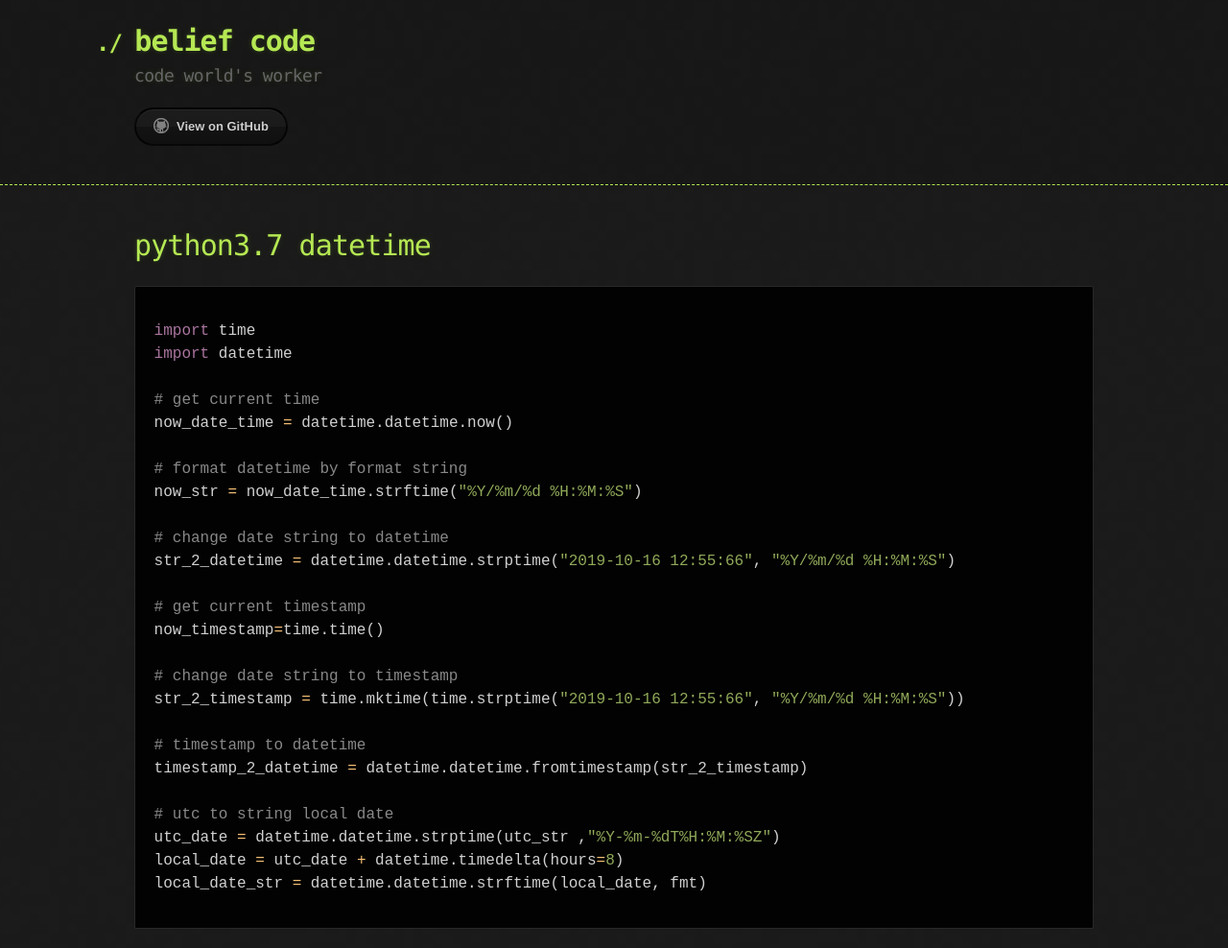
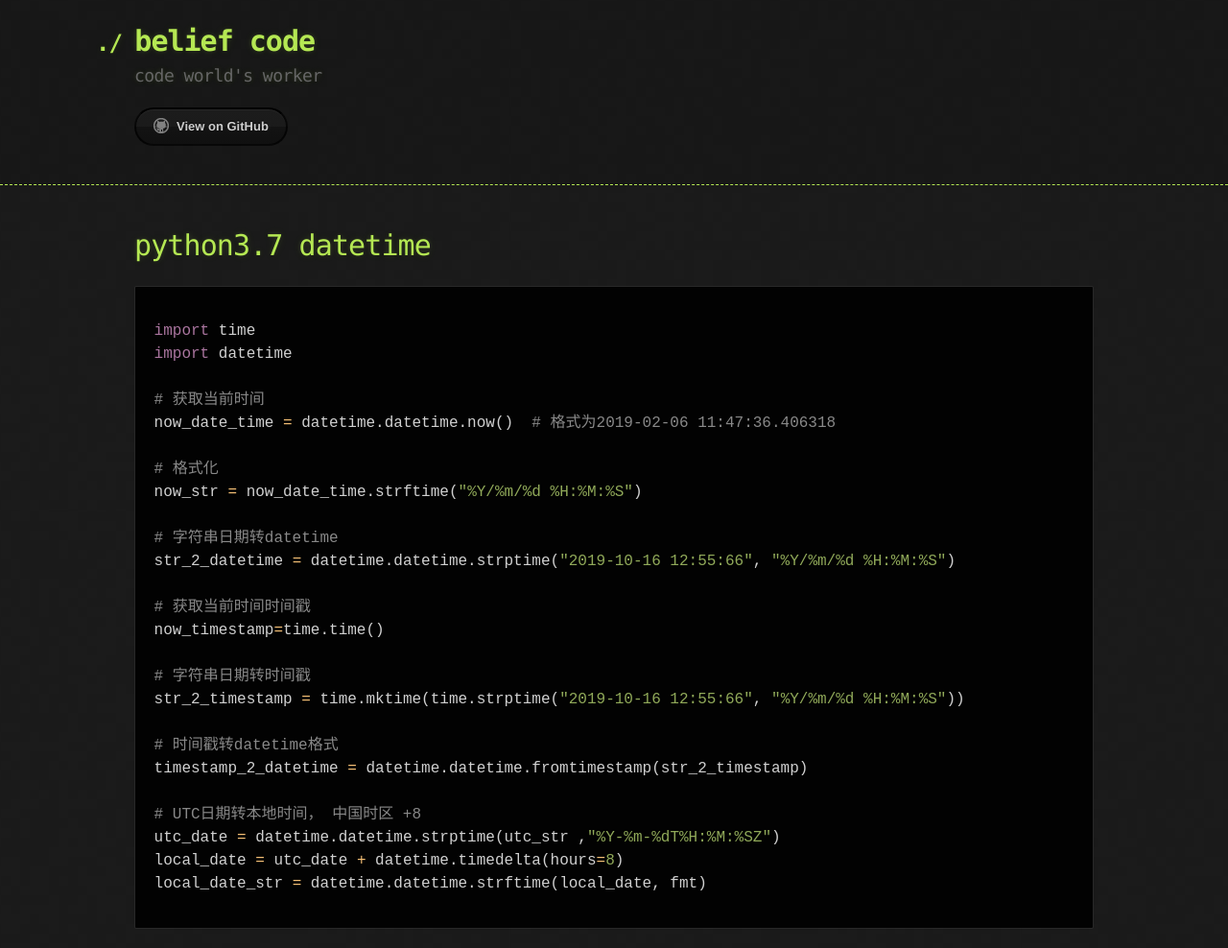
Before and after one commit to belief001/belief001.github.io, a Jekyll site: the page built from index.md, in a window 1280 px wide. Shown: the whole page at 96% size. Built offline with Jekyll 4.4.1, drawn with Linux system fonts in a browser that asks for light colours; our own code applies the rules of GitHub Pages for plain Markdown files.

Commit message:
Update index.md

```diff
--- a/index.md
+++ b/index.md
@@ -10,25 +10,25 @@ layout: default
  import time
  import datetime
 
- # get current time
- now_date_time = datetime.datetime.now()
+ # 获取当前时间
+ now_date_time = datetime.datetime.now()  # 格式为2019-02-06 11:47:36.406318
 
- # format datetime by format string
+ # 格式化
  now_str = now_date_time.strftime("%Y/%m/%d %H:%M:%S")
 
- # change date string to datetime
+ # 字符串日期转datetime
  str_2_datetime = datetime.datetime.strptime("2019-10-16 12:55:66", "%Y/%m/%d %H:%M:%S")
 
- # get current timestamp
+ # 获取当前时间时间戳
  now_timestamp=time.time()
 
- # change date string to timestamp
+ # 字符串日期转时间戳
  str_2_timestamp = time.mktime(time.strptime("2019-10-16 12:55:66", "%Y/%m/%d %H:%M:%S"))
 
- # timestamp to datetime
+ # 时间戳转datetime格式
  timestamp_2_datetime = datetime.datetime.fromtimestamp(str_2_timestamp)
 
- # utc to string local date
+ # UTC日期转本地时间， 中国时区 +8
  utc_date = datetime.datetime.strptime(utc_str ,"%Y-%m-%dT%H:%M:%SZ")
  local_date = utc_date + datetime.timedelta(hours=8)
  local_date_str = datetime.datetime.strftime(local_date, fmt)
```
